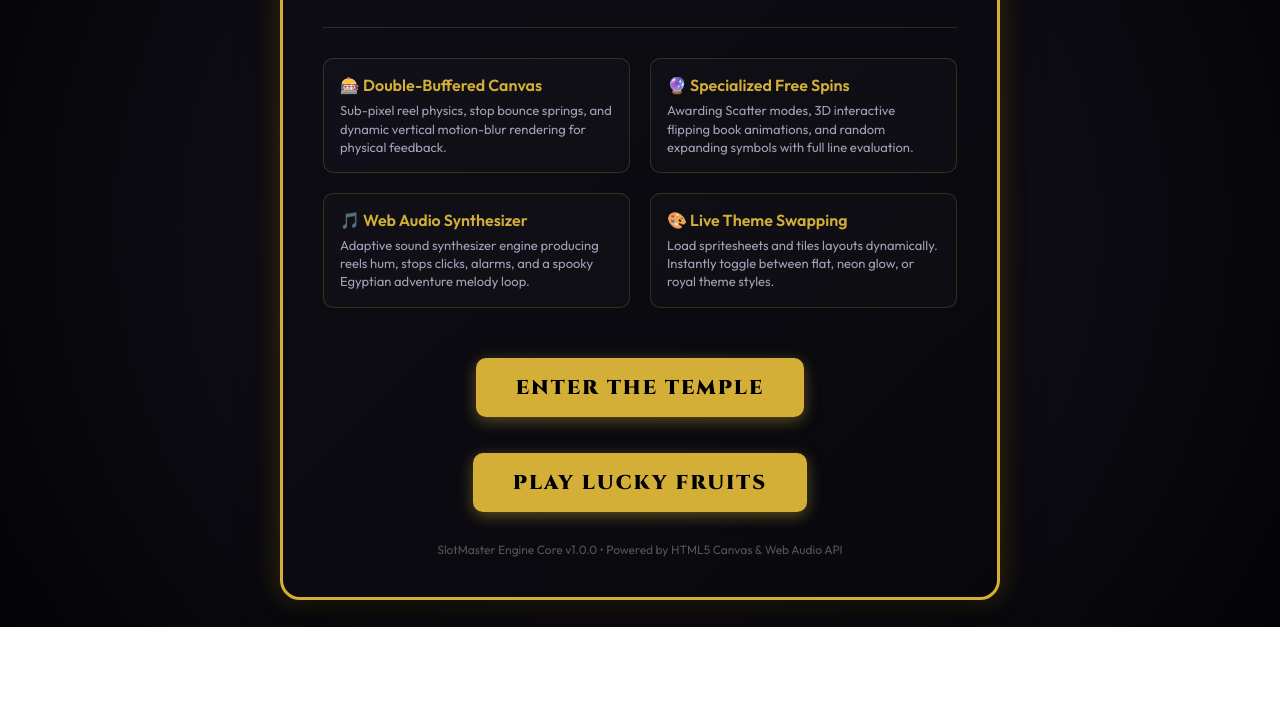
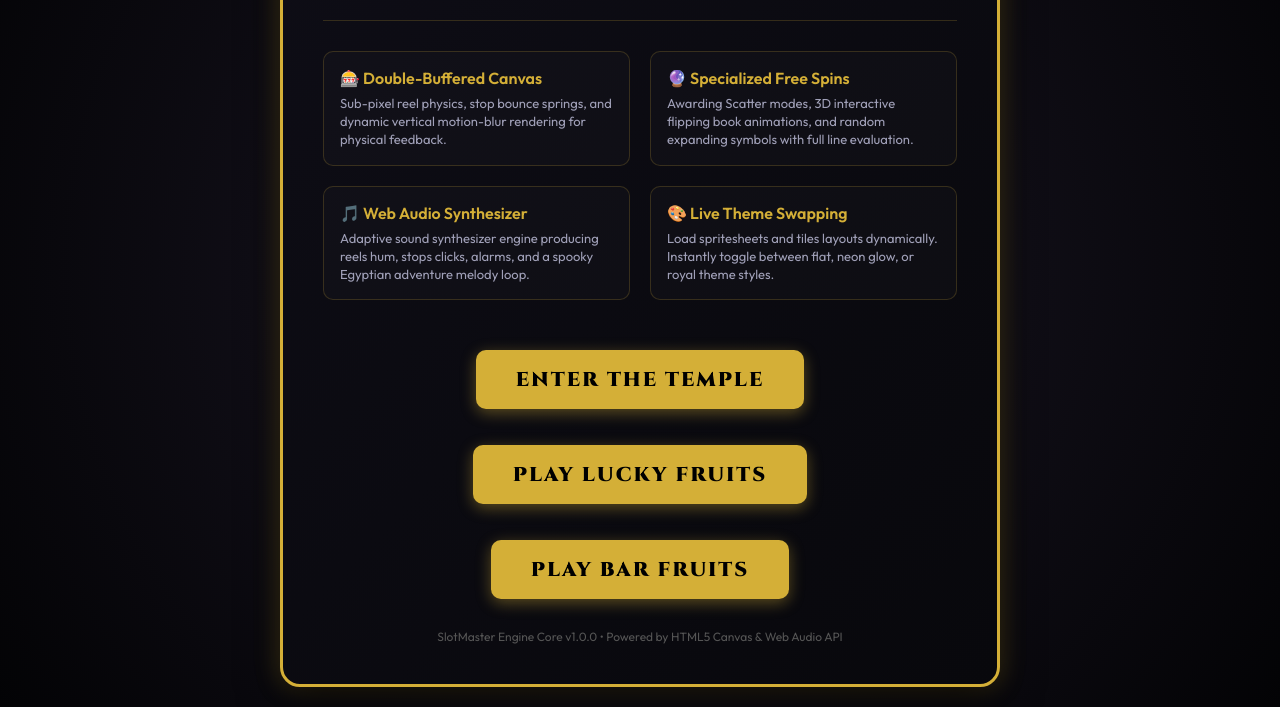
Before and after one commit to kiforsbe/slotmaster, a website: page index.html in a window 1280 px wide. Shown: the part 173-880 px from the top of the page. Before the commit the page ends 800 px from the top, so only its background shows below. Drawn offline with Linux system fonts and the light colour scheme.

Commit message:
feat: add barfruits to the main portal page
The three-game portal only linked bookbookbook and fruitmachine; barfruits
existed as a fully playable game with no entry point from index.html.

```diff
--- a/index.html
+++ b/index.html
@@ -174,6 +174,7 @@
     <div style="display: flex; gap: 16px; justify-content: center; flex-wrap: wrap;">
       <a href="games/bookbookbook/index.html" class="btn-play">ENTER THE TEMPLE</a>
       <a href="games/fruitmachine/index.html" class="btn-play">PLAY LUCKY FRUITS</a>
+      <a href="games/barfruits/index.html" class="btn-play">PLAY BAR FRUITS</a>
     </div>
 
     <footer>
```
